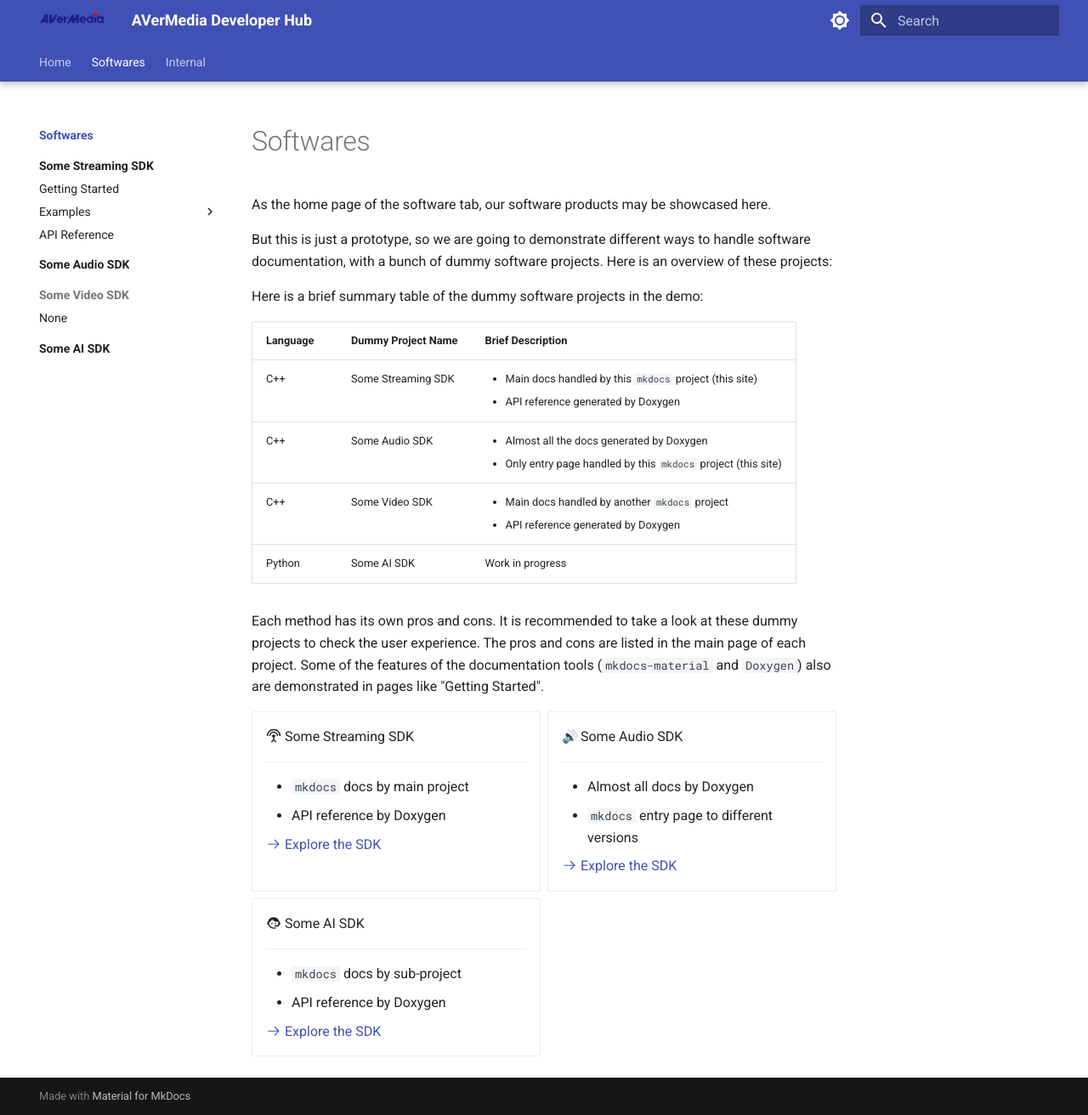
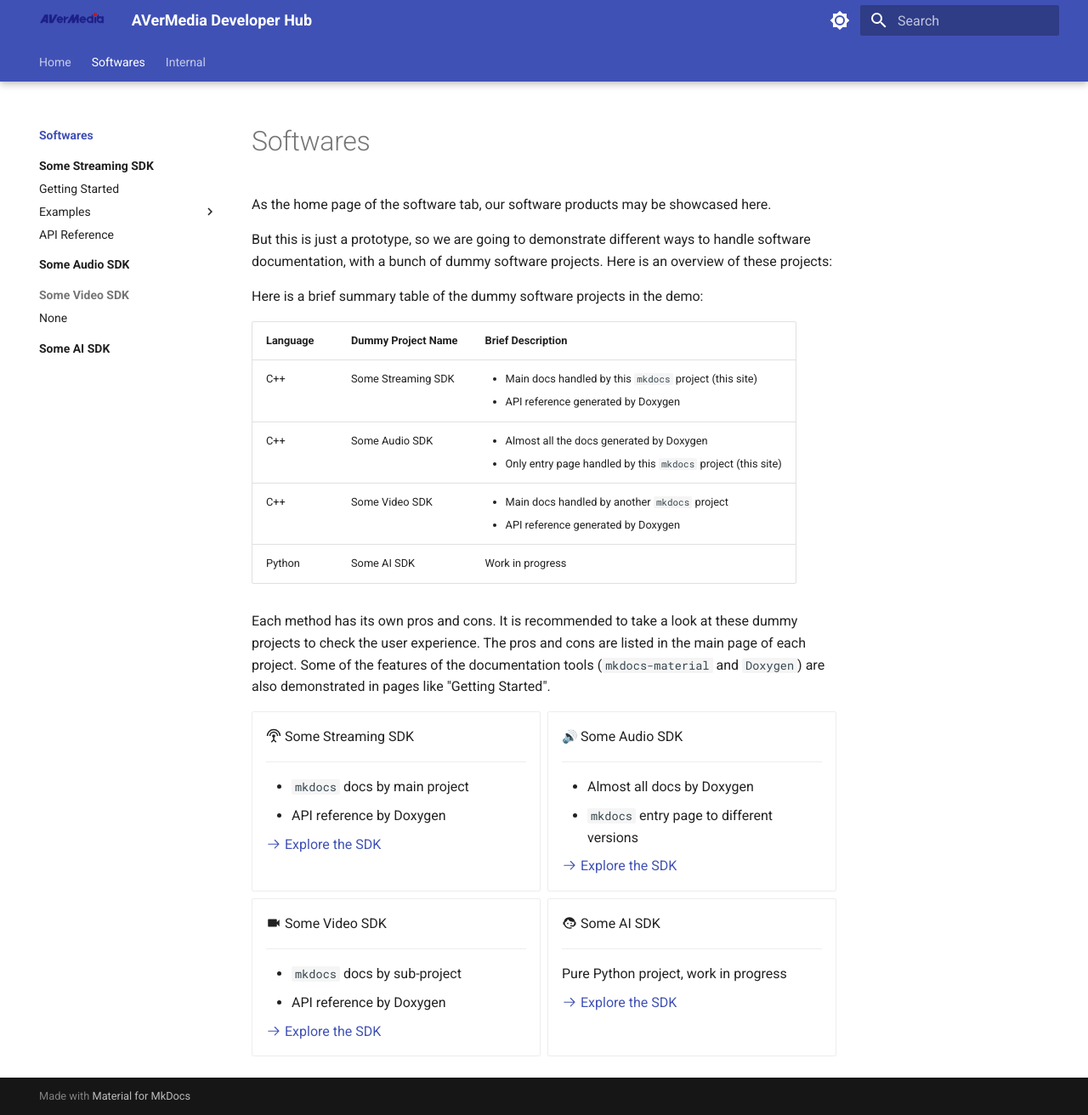
Before and after one commit to avermedia-hanson/docs-proto, an MkDocs documentation site: the page built from docs/softwares/index.md, in a window 1280 px wide and 1312 px high. Shown: the whole window at 85% size. Built offline with MkDocs 1.6.1 and Material for MkDocs 9.7.7, drawn with Linux system fonts in a browser that asks for light colours; emoji names are drawn with the system emoji font.

Commit message:
fix: fix typo

```diff
--- a/docs/softwares/index.md
+++ b/docs/softwares/index.md
@@ -13,7 +13,7 @@ Here is a brief summary table of the dummy software projects in the demo:
 | C++      | Some Video SDK     | <ul><li>Main docs handled by another `mkdocs` project</li><li>API reference generated by Doxygen</li></ul> |
 | Python   | Some AI SDK        | Work in progress |
 
-Each method has its own pros and cons. It is recommended to take a look at these dummy projects to check the user experience. The pros and cons are listed in the main page of each project. Some of the features of the documentation tools (`mkdocs-material` and `Doxygen`) also are demonstrated in pages like "Getting Started".
+Each method has its own pros and cons. It is recommended to take a look at these dummy projects to check the user experience. The pros and cons are listed in the main page of each project. Some of the features of the documentation tools (`mkdocs-material` and `Doxygen`) are also demonstrated in pages like "Getting Started".
 
 <div class="grid cards" markdown>
 
@@ -35,13 +35,21 @@ Each method has its own pros and cons. It is recommended to take a look at these
 
     [:octicons-arrow-right-24: Explore the SDK](some-audio-sdk/index.md)
 
--   :material-face-agent: Some AI SDK
+-   :material-video: Some Video SDK
 
     ---
 
     - `mkdocs` docs by sub-project
     - API reference by Doxygen
 
+    [:octicons-arrow-right-24: Explore the SDK](some-video-sdk/index.html)
+
+-   :material-face-agent: Some AI SDK
+
+    ---
+
+    Pure Python project, work in progress
+
     [:octicons-arrow-right-24: Explore the SDK](some-ai-sdk/index.md)
 
 
```
